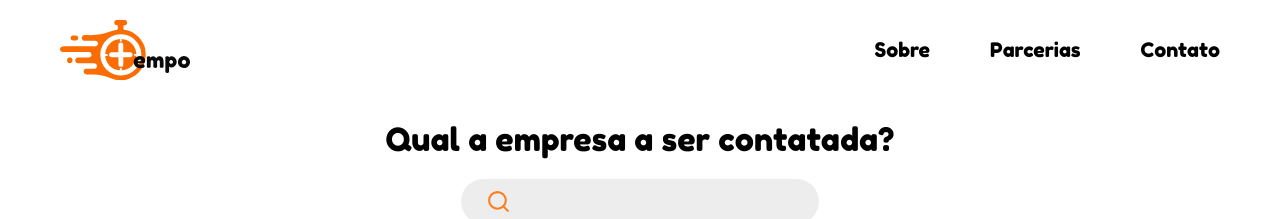
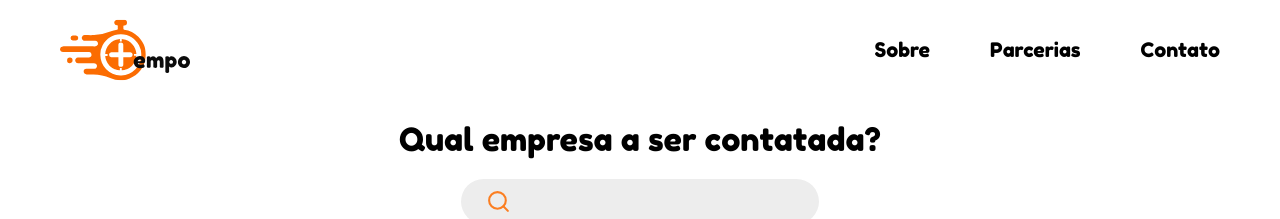
Before and after one commit to MaisTempo/frontend, a React (Create React App) app: page / in a window 1280 px wide. Shown: the top 219 px of the page. Built offline with nearby package versions, Linux system fonts and the light colour scheme; no server answers; the HTML template or start-up script is replaced by a standard one.

Commit message:
doc: arrumado texto titulo

```diff
--- a/src/pages/SelectCompany/index.tsx
+++ b/src/pages/SelectCompany/index.tsx
@@ -36,7 +36,7 @@ const SelectCompany: React.FC = () => {
       <Container>
         <Header />
         <MainContainer>
-          <h1>Qual a empresa a ser contatada?</h1>
+          <h1>Qual empresa a ser contatada?</h1>
           <Input />
         </MainContainer>
         <CompanyContainer>
```
